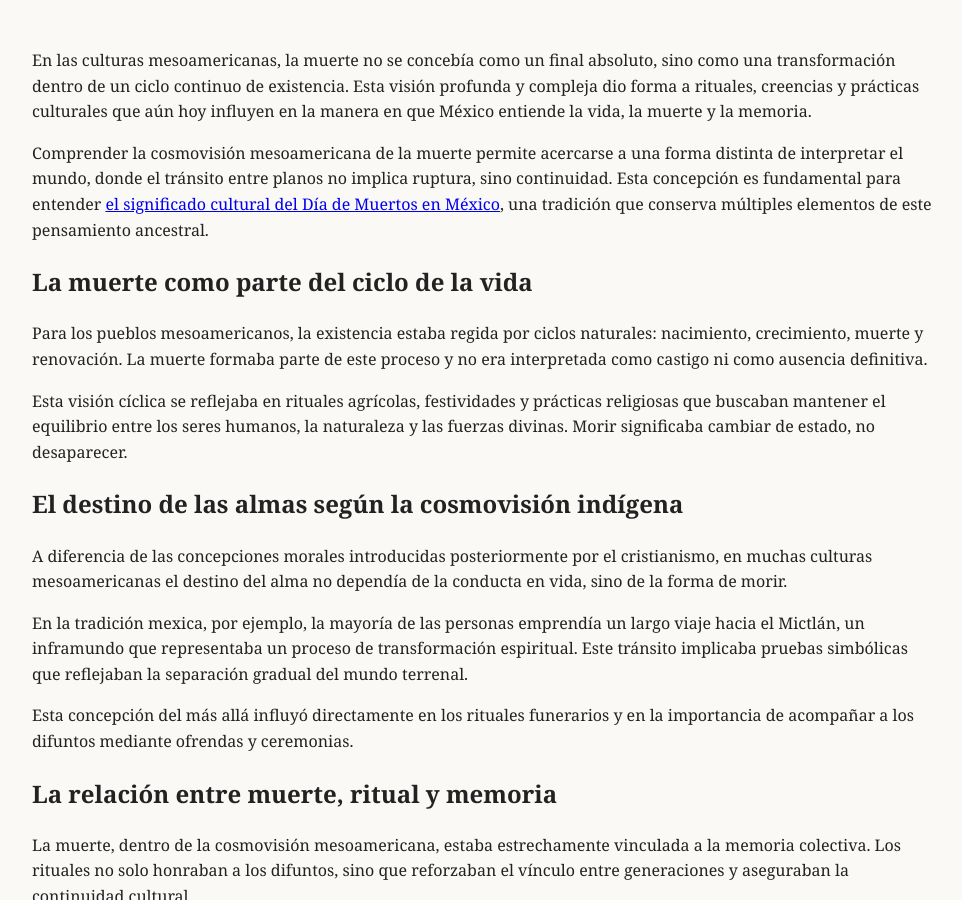
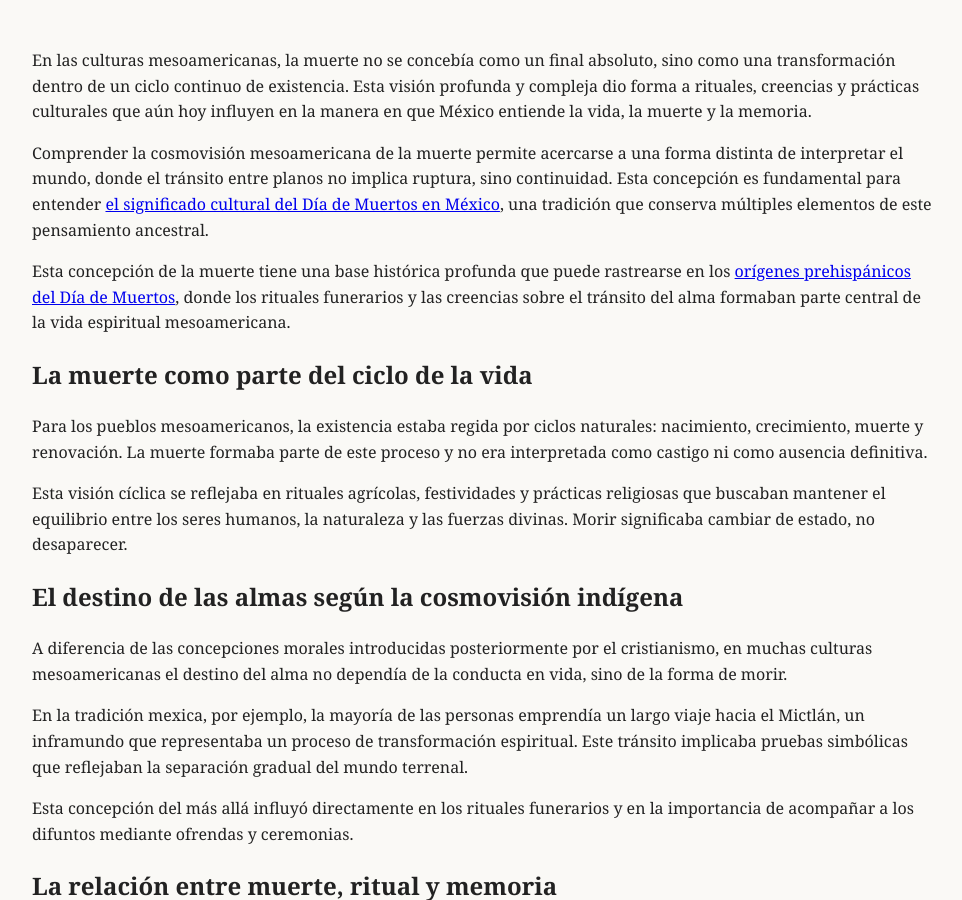
Before and after one commit to elbracamonte/elbracamonte.github.io, a Jekyll site: the page built from _posts/2025-12-22-cosmovision-mesoamericana-de-la-muerte.md, in a window 1280 px wide and 900 px high, scrolled down 721 px. Shown: the whole window, without its empty margins (158-1120 px from the left). Built offline with Jekyll 4.4.1, drawn with Linux system fonts in a browser that asks for light colours.

Commit message:
Update 2025-12-22-cosmovision-mesoamericana-de-la-muerte.md

```diff
--- a/_posts/2025-12-22-cosmovision-mesoamericana-de-la-muerte.md
+++ b/_posts/2025-12-22-cosmovision-mesoamericana-de-la-muerte.md
@@ -10,6 +10,8 @@ image_alt: "Representación simbólica de la muerte en la cosmovisión mesoameri
 En las culturas mesoamericanas, la muerte no se concebía como un final absoluto, sino como una transformación dentro de un ciclo continuo de existencia. Esta visión profunda y compleja dio forma a rituales, creencias y prácticas culturales que aún hoy influyen en la manera en que México entiende la vida, la muerte y la memoria.
 
 Comprender la cosmovisión mesoamericana de la muerte permite acercarse a una forma distinta de interpretar el mundo, donde el tránsito entre planos no implica ruptura, sino continuidad. Esta concepción es fundamental para entender [el significado cultural del Día de Muertos en México](/tradiciones/dia-de-muertos-origen-significado/), una tradición que conserva múltiples elementos de este pensamiento ancestral.
+
+Esta concepción de la muerte tiene una base histórica profunda que puede rastrearse en los [orígenes prehispánicos del Día de Muertos](/tradiciones/origenes-prehispanicos-dia-de-muertos/), donde los rituales funerarios y las creencias sobre el tránsito del alma formaban parte central de la vida espiritual mesoamericana.
 
 ## La muerte como parte del ciclo de la vida
 
```
